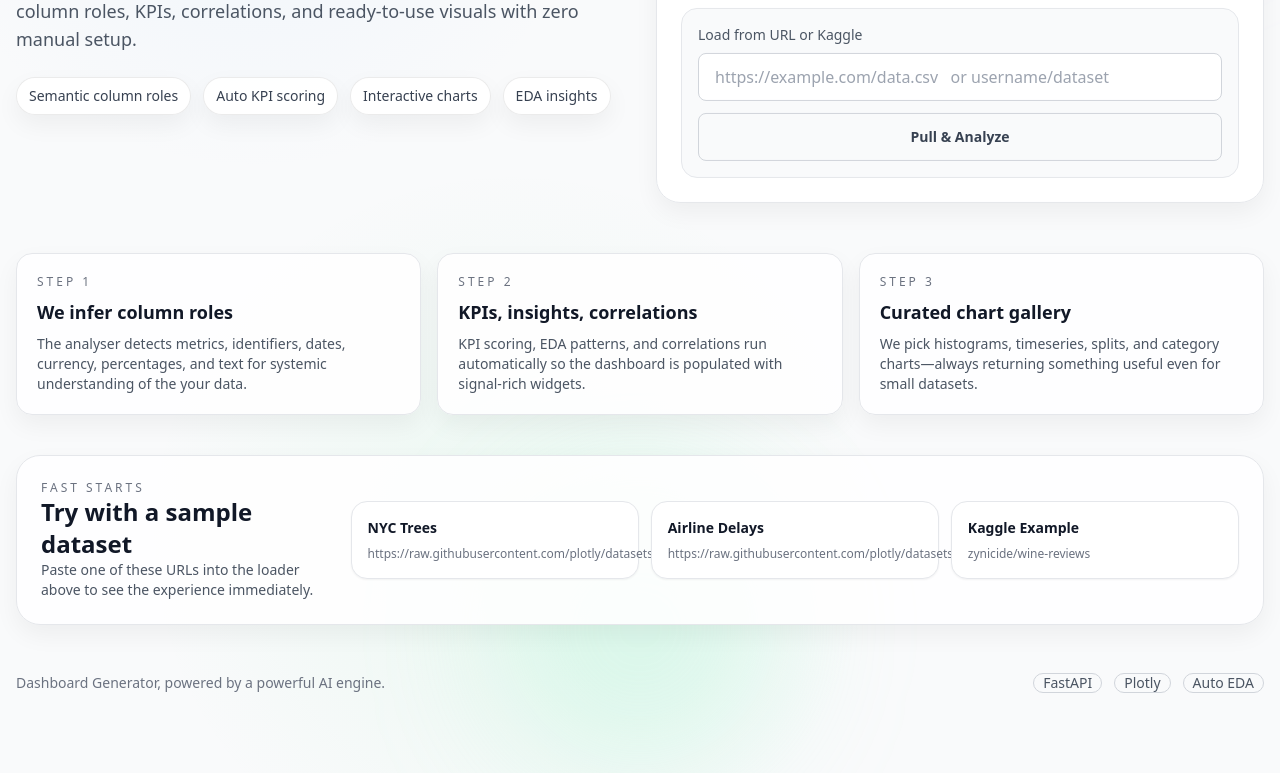
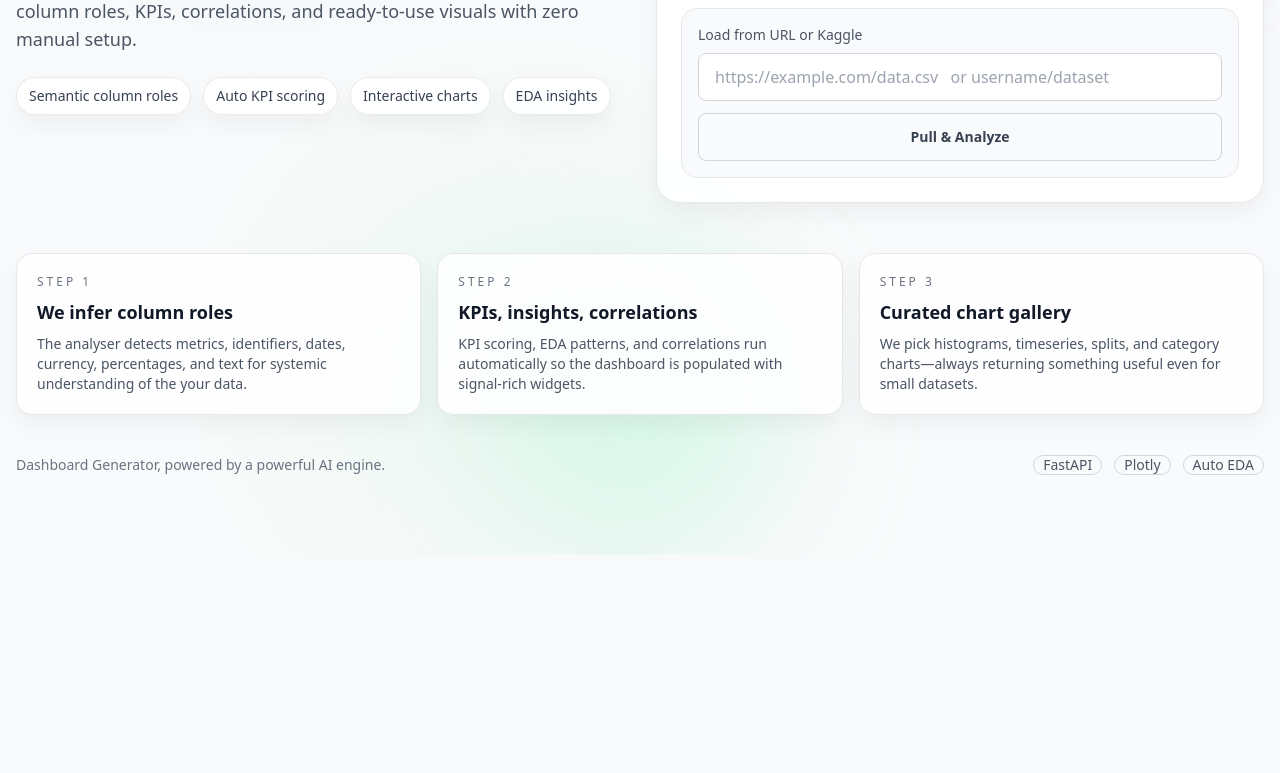
Before and after one commit to farhaanqazi/AI-Powered-Dashboards, a FastAPI app: page / in a window 1280 px wide. Shown: the part 417-1190 px from the top of the page. After the commit the page ends 972 px from the top, so only its background shows below. Run offline with FastAPI, Linux system fonts and the light colour scheme; some libraries are stand-ins or nearby versions.

Commit message:
Basic changes in main page

```diff
--- a/templates/index.html
+++ b/templates/index.html
@@ -143,37 +143,6 @@
                     <p class="text-gray-600 text-sm">We pick histograms, timeseries, splits, and category charts—always returning something useful even for small datasets.</p>
                 </div>
             </div>
-
-            <div class="light-card rounded-3xl p-6 border border-gray-200 mb-12">
-                <div class="flex flex-col lg:flex-row lg:items-center lg:justify-between gap-4">
-                    <div>
-                        <p class="text-xs uppercase tracking-[0.25em] text-gray-500">Fast starts</p>
-                        <h3 class="text-2xl text-gray-900 font-semibold">Try with a sample dataset</h3>
-                        <p class="text-gray-600 text-sm">Paste one of these URLs into the loader above to see the experience immediately.</p>
-                    </div>
-                    <div class="grid sm:grid-cols-3 gap-3 w-full lg:w-auto">
-                        <div class="card light-card border border-gray-200 bg-white shadow-sm">
-                            <div class="card-body p-4">
-                                <p class="text-sm text-gray-900 font-semibold">NYC Trees</p>
-                                <p class="text-xs text-gray-500">https://raw.githubusercontent.com/plotly/datasets/master/2014_usa_states.csv</p>
-                            </div>
-                        </div>
-                        <div class="card light-card border border-gray-200 bg-white shadow-sm">
-                            <div class="card-body p-4">
-                                <p class="text-sm text-gray-900 font-semibold">Airline Delays</p>
-                                <p class="text-xs text-gray-500">https://raw.githubusercontent.com/plotly/datasets/master/2015_06_30_precipitation.csv</p>
-                            </div>
-                        </div>
-                        <div class="card light-card border border-gray-200 bg-white shadow-sm">
-                            <div class="card-body p-4">
-                                <p class="text-sm text-gray-900 font-semibold">Kaggle Example</p>
-                                <p class="text-xs text-gray-500">zynicide/wine-reviews</p>
-                            </div>
-                        </div>
-                    </div>
-                </div>
-            </div>
-
             <footer class="flex flex-col md:flex-row md:items-center md:justify-between text-sm text-gray-500 pb-4">
                 <p>Dashboard Generator, powered by a powerful AI engine.</p>
                 <div class="flex items-center space-x-3 mt-3 md:mt-0">
```
